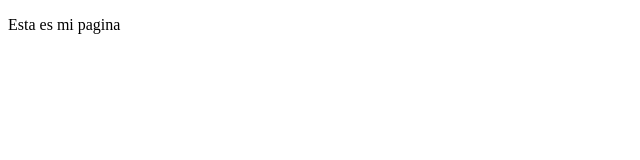
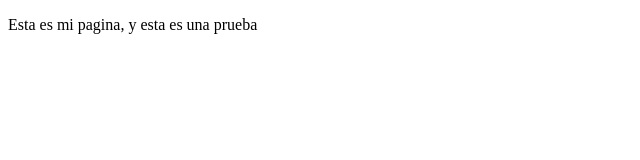
Before and after one commit to eijihiro/personalProj, a plain HTML site: page index.html in a window 1280 px wide. Shown: the whole page, without its empty margins (0-640 px from the left). Drawn offline with Linux system fonts and the light colour scheme.

Commit message:
cambios aclaramos que es una prueba

```diff
--- a/index.html
+++ b/index.html
@@ -9,7 +9,7 @@
 </head>
 <body>
     <p>
-        Esta es mi pagina
+        Esta es mi pagina, y esta es una prueba
     </p>
 </body>
 </html>
```
